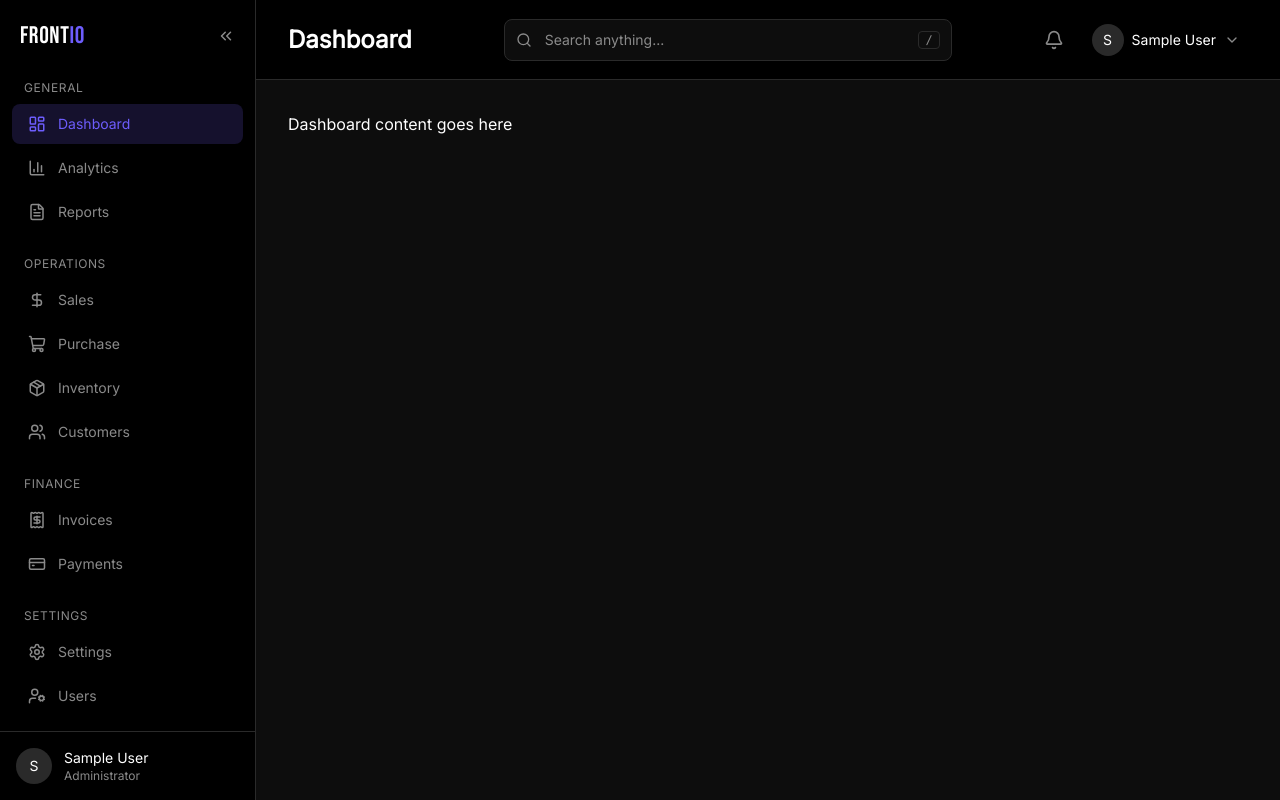
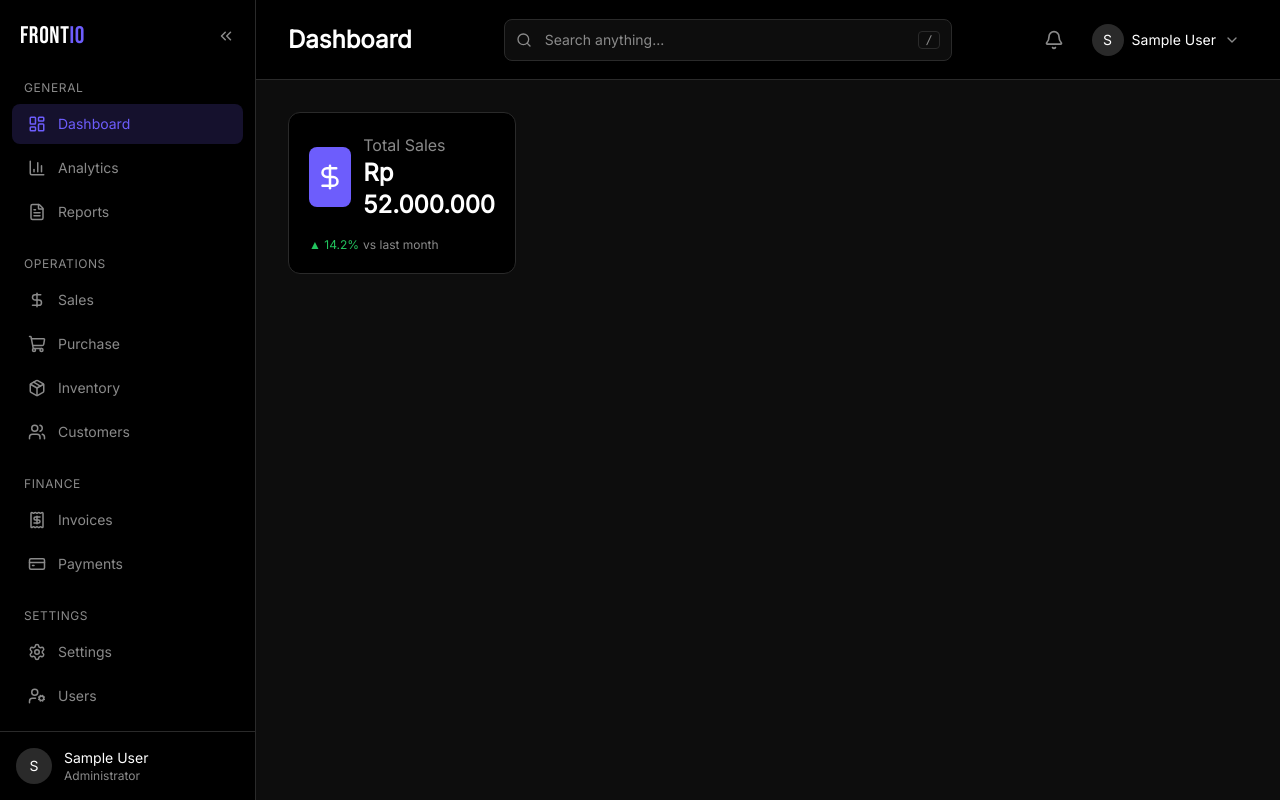
Before and after one commit to sen-17/FrontIO, a React (Vite) app in the folder frontend/: page /dashboard in a window 1280 px wide. Built offline with nearby package versions, Linux system fonts and the light colour scheme; sample sign-in values are in the browser's storage.

Commit message:
feat: add kpi card dashboard content component

```diff
--- a/frontend/package.json
+++ b/frontend/package.json
@@ -17,6 +17,7 @@
     "react": "^19.2.6",
     "react-dom": "^19.2.6",
     "react-router-dom": "^7.17.0",
+    "recharts": "^3.8.1",
     "tailwindcss": "^4.3.1"
   },
   "devDependencies": {
--- /dev/null
+++ b/frontend/src/components/dashboard/StatCard.tsx
@@ -0,0 +1,37 @@
+import { Icon } from "lucide-react";
+import type { ComponentType } from "react";
+
+interface Props {
+    icon: ComponentType<{
+        size?: number
+        className?: string
+    }>
+    label: string
+    value: string
+    change: string
+    trend: 'up' | 'down'
+    period: string
+}
+
+export default function StatCard({icon: Icon, label, value, change, trend, period}: Props){
+    return (
+        <div className="bg-black-950 border border-gray-700 rounded-xl p-5 flex-1">
+            <div className="flex items-center gap-3 mb-4">
+                <div className="w-15 h-15 rounded-lg bg-primary flex items-center justify-center">
+                    <Icon size={30} className="text-white"/>
+                </div>
+                <div className="flex flex-col gap-0">
+                    <span className="text-md text-gray-500">{label}</span>
+                    <p className="text-2xl font-semibold text-white">{value}</p>
+                </div>
+            </div>
+
+            <div className="flex items-center gap-1 text-xs">
+                <span className={trend === 'up' ? 'text-success' : 'text-error'}>
+                    {trend === 'up' ? '▲' : '▼'} {change}
+                </span>
+                <span className="text-gray-500">{period}</span>
+            </div>
+        </div>
+    )
+}
--- a/frontend/src/pages/Dashboard.tsx
+++ b/frontend/src/pages/Dashboard.tsx
@@ -1,9 +1,20 @@
+import StatCard from '../components/dashboard/StatCard'
 import AppShell from '../components/shell/AppShell'
+import { DollarSign } from 'lucide-react'
 
 export default function Dashboard() {
   return (
     <AppShell title="Dashboard">
-      <p className="text-white">Dashboard content goes here</p>
+       <div className="grid grid-cols-1 sm:grid-cols-2 lg:grid-cols-4 gap-4">
+        <StatCard
+          icon={DollarSign}
+          label="Total Sales"
+          value="Rp 52.000.000"
+          change="14.2%"
+          trend="up"
+          period="vs last month"
+        />
+      </div>
     </AppShell>
   )
 }
```
Also changed, not shown: 1 other file (tests, documents, lock files or other folders).
